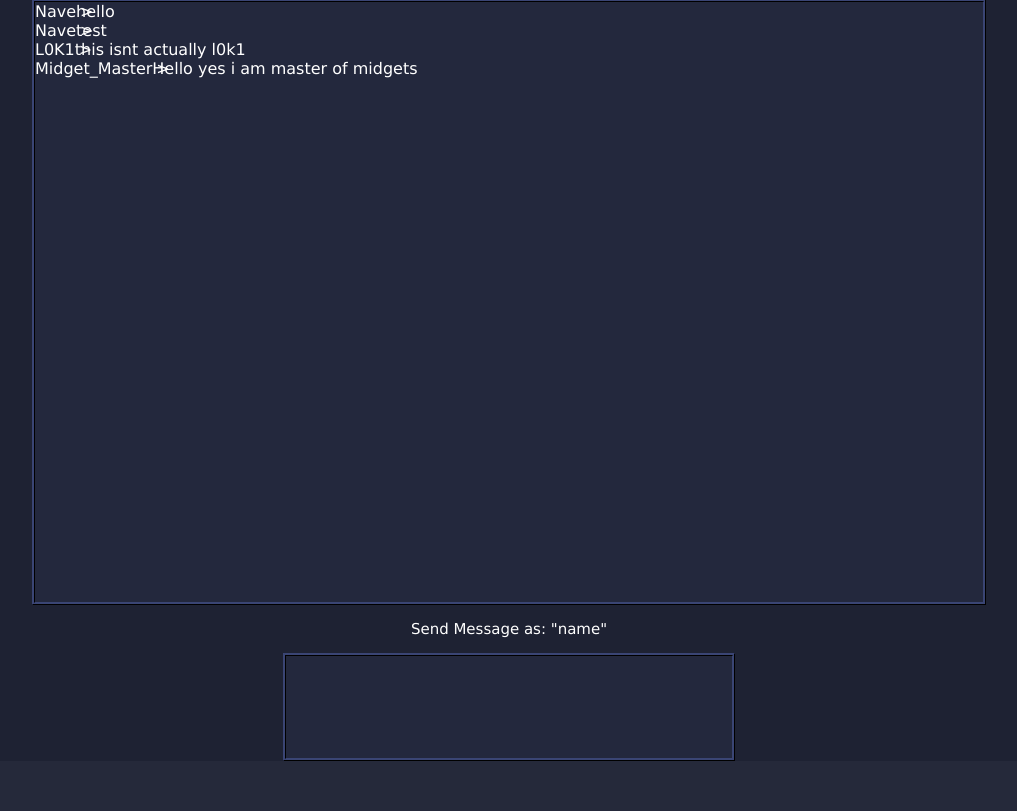
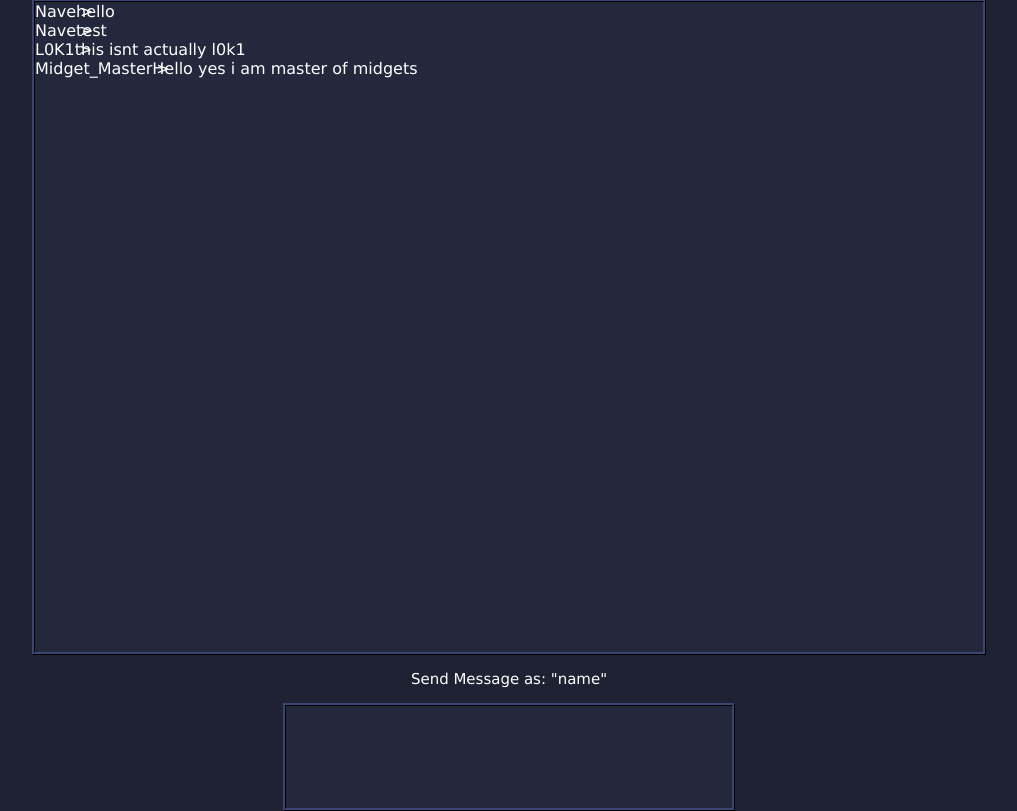
Before and after one commit to underscoreL0K1/NAC-2.0, a PHP site: page /nave-nac.html in a window 1280 px wide. Shown: the part 92-903 px from the top of the page, without its empty margins (131-1148 px from the left). Before the commit the page ends 853 px from the top, so only its background shows below. Run offline with PHP 8.4, Linux system fonts and the light colour scheme.

Commit message:
changed messagebox size

```diff
--- a/stylesheet.css
+++ b/stylesheet.css
@@ -50,7 +50,7 @@ body /* basic background and text style info */
 {
   background-color: #23283d;
   width: 75%;
-	height: 600px;
+	height: 650px; /* used to be 600px*/
 	overflow: auto;
   margin: auto;
   margin-top: 10px;
```
